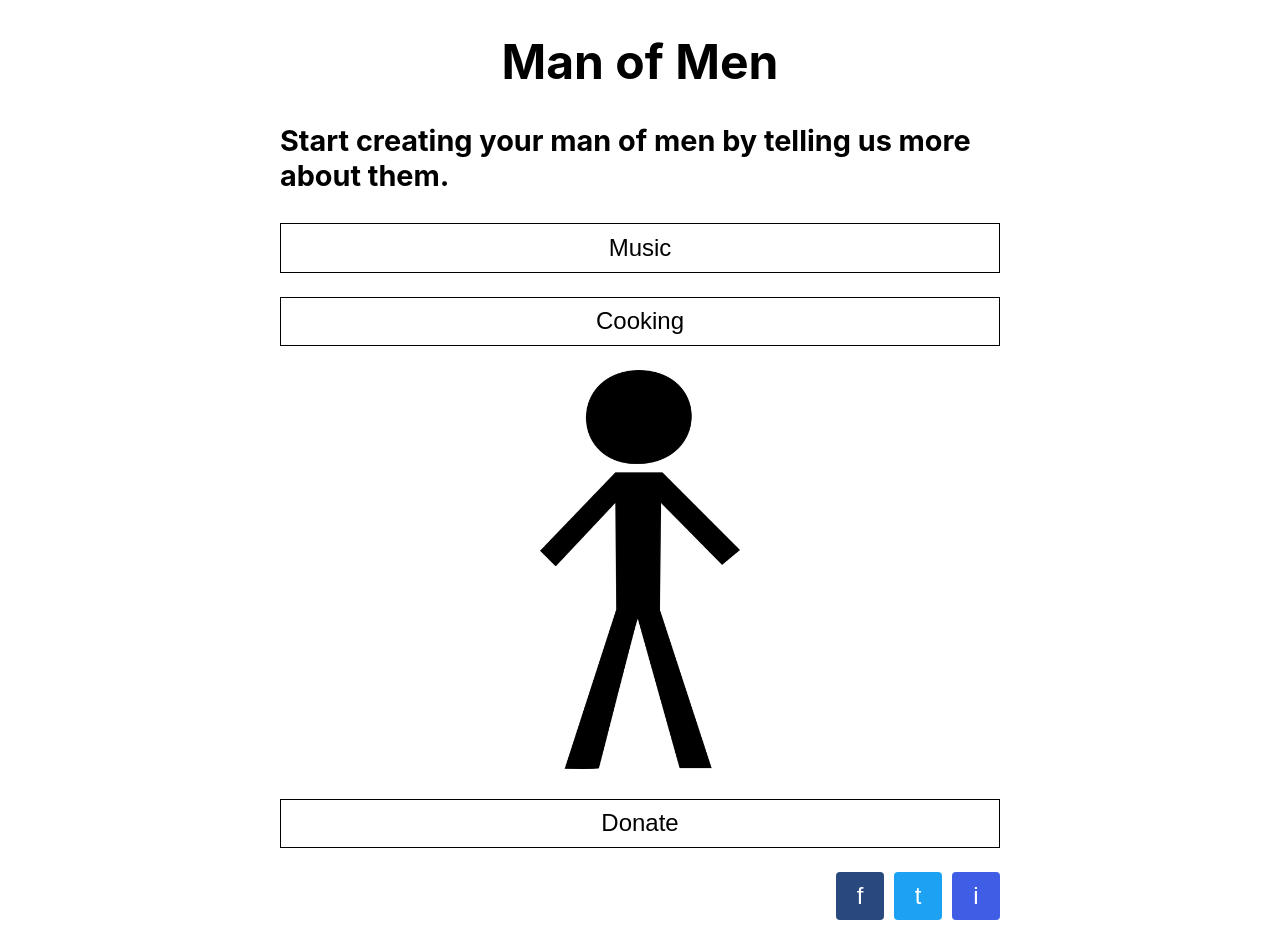
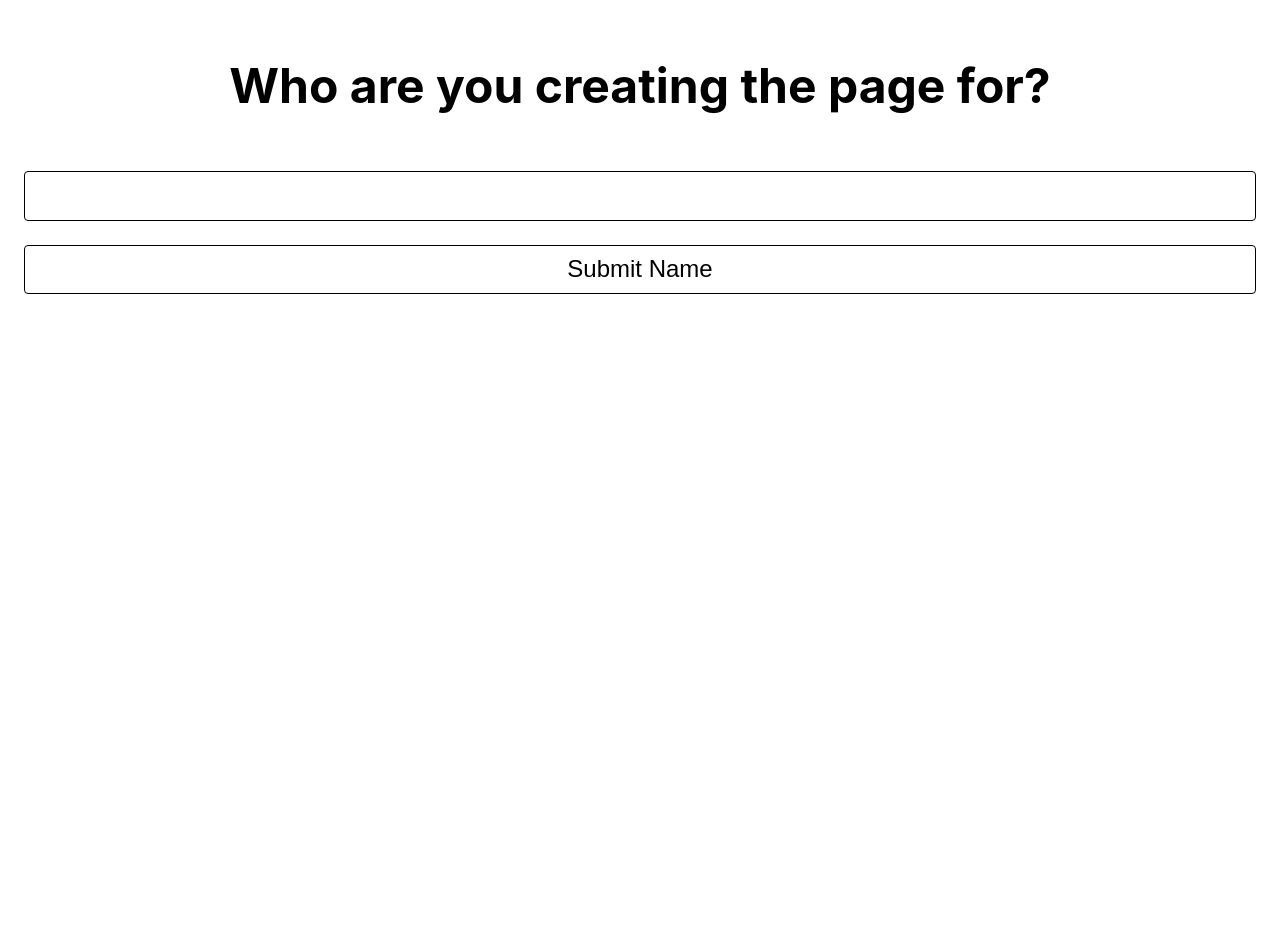
Before and after one commit to and-digital/hackathon-prostatecanceruk, a React (Create React App) app: page / in a window 1280 px wide. After the commit the page ends 800 px from the top, so only its background shows below. Built offline with nearby package versions, Linux system fonts and the light colour scheme.

Commit message:
Ask a user their name if no id

```diff
--- a/src/App.css
+++ b/src/App.css
@@ -13,6 +13,7 @@
   border: 1px solid black;
   font-size: inherit;
   cursor: pointer;
+  border-radius: 4px;
 }
 
 .button + .button {
@@ -79,3 +80,21 @@ img {
   max-width: 200px;
   margin: 1em auto;
 }
+
+.enterNameContainer {
+  padding: 1em;
+}
+
+.enterNameContainer * ~ * {
+  margin-top: 1em;
+}
+
+.input {
+  width: 100%;
+  padding: 0.4em 0.8em;
+  background: white;
+  color: black;
+  border: 1px solid black;
+  font-size: inherit;
+  border-radius: 4px;
+}
--- a/src/App.js
+++ b/src/App.js
@@ -3,6 +3,7 @@ import queryString from 'query-string';
 
 import ButtonsHolder from './ButtonsHolder/ButtonsHolder';
 import Donate from './Donate';
+import EnterName from './EnterName';
 import Heading from './Heading';
 import ManOfMen from  './ManOfMen/ManOfMen';
 import SocialLinks from './SocialLinks';
@@ -25,18 +26,31 @@ class App extends React.Component {
     this.state = {
       id: null,
       name: null,
-      selectedData: null,
+      selectedData: [],
+      captureName: true,
     }
     this.clickHandler = this.clickHandler.bind(this);
+    this.captureName = this.captureName.bind(this);
   }
 
   componentDidMount() {
     const id = getID();
+    if (id) {
+      this.setState({
+        id,
+        name: names[id],
+        captureName: !id,
+      })
+    }
+  }
 
+  captureName(name) {
     this.setState({
-      id,
-      name: names[id],
-    })
+      captureName: !name,
+      name,
+    });
+
+    // do some api stuff where we save name
   }
 
   clickHandler() {
@@ -47,9 +61,15 @@ class App extends React.Component {
   }
 
   render() {
+    const { name, captureName } = this.state;
+
+    if (captureName) {
+      return <EnterName eventHandler={this.captureName} />
+    }
+
     return (
       <div className="App">
-        <Heading name={this.state.name} />
+        <Heading name={name} />
         <ButtonsHolder clickHandler={this.clickHandler} />
         <ManOfMen />
         <Donate />
--- /dev/null
+++ b/src/EnterName.jsx
@@ -0,0 +1,16 @@
+import React, { useState } from 'react';
+
+const EnterName = ({ eventHandler }) => {
+  const [name, setName] = useState('');
+
+  return (
+    <div className="enterNameContainer">
+      <h1>Who are you creating the page for?</h1>
+      <input className="input" type="text" value={name} onChange={(e) => setName(e.target.value)} />
+      <button className="button" onClick={() => eventHandler(name)}>Submit Name</button>
+    </div>
+  )
+}
+
+
+export default EnterName;
```
